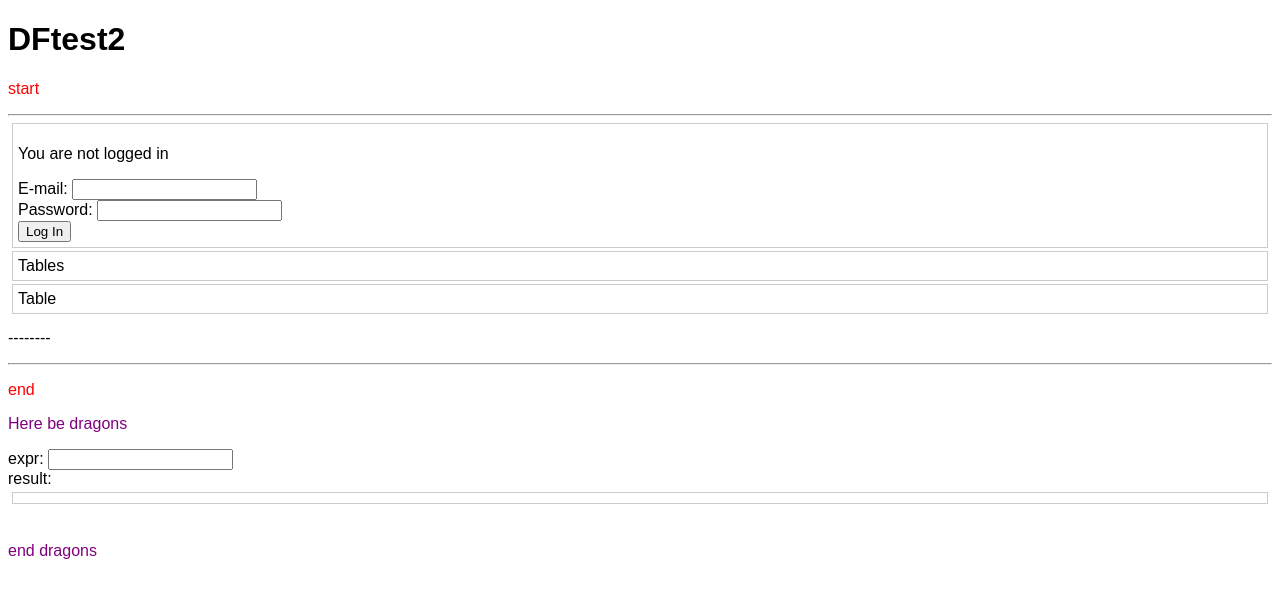
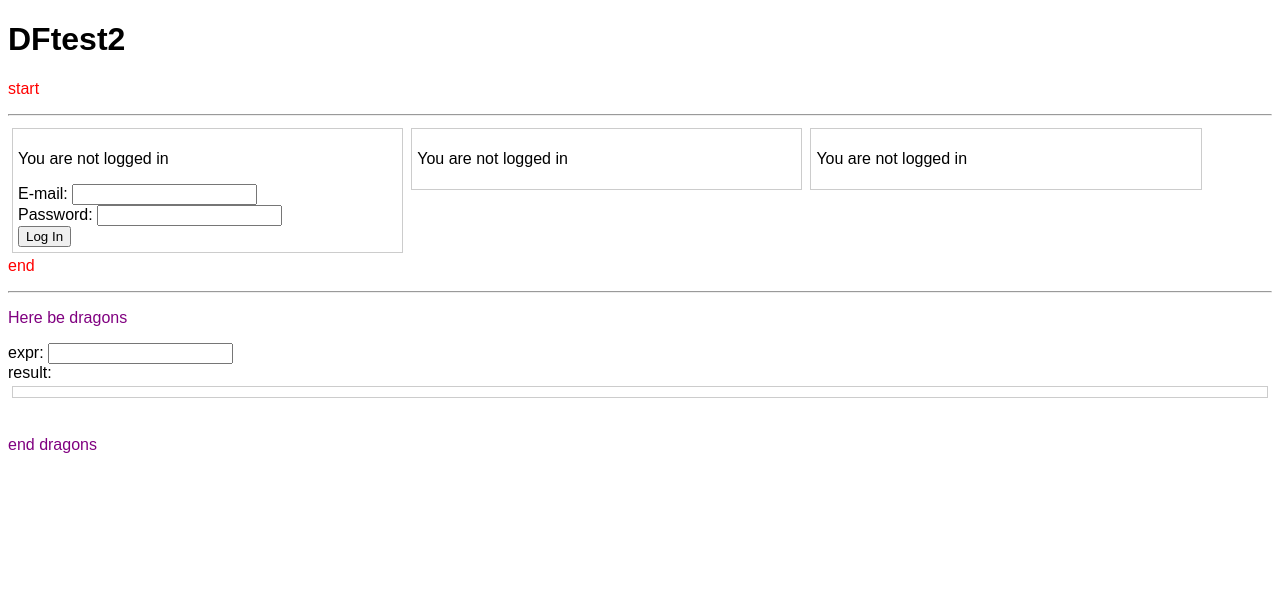
Before and after one commit to haiasko/haiasko.github.io, a Jekyll site: the page dftest2/dftest2.html, which Jekyll copies as it is, in a window 1280 px wide. Shown: the top 598 px of the page. Built offline with Jekyll 4.4.1, drawn with Linux system fonts in a browser that asks for light colours.

Commit message:
renamed ractive to loginRactive

```diff
--- a/dftest2/dftest2.html
+++ b/dftest2/dftest2.html
@@ -52,11 +52,11 @@
     <!-- my stuff -->
 
     <style>
-        body{ font-family:sans-serif, Arial; }
-	.myred { color:red; }
-	.mydrag { color:purple;	}
-	.mystatus { color:blue; }
-	.mycontainer { outline: 1px solid #ccc; padding: 5px; margin: 5px; }
+        body{ font-family: sans-serif, Arial; }
+	.myred { color: red; clear: both; }
+	.mydrag { color: purple; }
+	.mystatus { color: blue; }
+	.mycontainer { width: 30%; float: left; outline: 1px solid #ccc; padding: 5px; margin: 5px; }
     </style
 
     <!-- end my stuff -->
@@ -82,17 +82,41 @@
 
     <p class=myred>  start </p><hr>
 
-    <div class=mycontainer id='container'></div>
+    <div class=mycontainer id='loginContainer'></div>
 
     <div class=mycontainer id='tablesContainer'>Tables</div>
 
     <div class=mycontainer id='tableContainer'>Table</div>
 
-    <p>--------</p>
+    <p class="myred"> end </p><hr>
 
-    <hr><p class="myred"> end </p>
+    <!-- sample empty template -->
+    <script id='emptyTemplate' type='text/ractive'>
 
-    <script id='myTemplate' type='text/ractive'>
+      {{^loggedIn}}
+      <p>You are not logged in</p>
+      {{/loggedIn}}
+
+      {{#loggedIn}}
+
+      <!-- Put real stuff here -->
+
+      {{/loggedIn}}
+
+    </script>
+
+    <!-- sample empty script -->
+    <script type='text/javascript'>
+      var emptyRactive = new Ractive({
+      el: 'emptyContainer',
+      template: '#emptyTemplate',
+      data: {
+      }
+      });
+    </script>
+
+    <!-- Login template -->
+    <script id='loginTemplate' type='text/ractive'>
 
       {{#status}}
       <p class="mystatus">{{status}}</p>
@@ -100,7 +124,7 @@
 
       {{#loggedIn}}
       <p>Logged in: {{loggedIn}}</p>
-      <button onclick="ractive.set('loggedIn', false)">Log Out</button>
+      <button onclick="logout">Log Out</button>
       {{/loggedIn}}
 
       {{^loggedIn}}
@@ -112,41 +136,88 @@
 
     </script>
 
-    <script>
-      var ractive = new Ractive({
-      el: 'container',
-      template: '#myTemplate',
+    <!-- Login script -->
+    <script type='text/javascript'>
+      var loginRactive = new Ractive({
+      el: 'loginContainer',
+      template: '#loginTemplate',
       data: { status: "", loggedIn: false, email: undefined, password: undefined, response: undefined }
       });
     </script>
 
+    <!-- Tables list template -->
+    <script id='tablesTemplate' type='text/ractive'>
+      {{^ractive.loggedIn}}
+      <p>You are not logged in</p>
+      {{/ractive.loggedIn}}
 
-    <script id='myEval' type='text/ractive'>
+      {{#loggedIn}}
 
-      expr: <input type="text" value='{{toeval}}'><br/>
-      result: <pre>{{{myev(toeval)}}}</pre><br/>
+      <!-- Put real stuff here -->
+      Table list
+
+      {{/loggedIn}}
 
     </script>
 
+    <!-- Tables list script -->
+    <script type='text/javascript'>
+      var tablesRactive = new Ractive({
+      el: 'tablesContainer',
+      template: '#tablesTemplate',
+      data: {
+      }
+      });
+    </script>
+
+
+    <!-- Table details template -->
+    <script id='tableTemplate' type='text/ractive'>
+      {{^loggedIn}}
+      <p>You are not logged in</p>
+      {{/loggedIn}}
+
+      {{#loggedIn}}
+
+      <!-- Put real stuff here -->
+      Table detail
+
+      {{/loggedIn}}
+    </script>
+
+    <!-- Tables details script -->
+    <script type='text/javascript'>
+      var tableRactive = new Ractive({
+      el: 'tableContainer',
+      template: '#tableTemplate',
+      data: {
+      }
+      });
+    </script>
+
+
     <!-- My main stuff here -->
 
-    <script>
+    <script type='text/javascript'>
+
+      app = { loggedIn: false, uid: undefined, uname: undefined, response: undefined, status: undefined};
 
       function myLogin () {
         var body = {
-          email: ractive.get('email'),
-          password: ractive.get('password')
+          email: loginRactive.get('email'),
+          password: loginRactive.get('password')
         };
         window.df.apis.user.login({body: body}, function (response) {
 
         //assign session token to be used for the session duration
             window.authorizations.add("X-DreamFactory-Session-Token", new ApiKeyAuthorization("X-Dreamfactory-Session-Token", response.session_id, 'header'));
-            ractive.set('loggedIn', true);
-            ractive.set('response', response);
+            loginRactive.set('status', "");
+            loginRactive.set('loggedIn', true);
+            loginRactive.set('response', response);
         }, function(response){
-            ractive.set('status', myGetErrorString(response));
-            ractive.set('loggedIn', false);
-            ractive.set('response', response);
+            loginRactive.set('status', myGetErrorString(response));
+            loginRactive.set('loggedIn', false);
+            loginRactive.set('response', response);
         });
       }
 
@@ -167,6 +238,17 @@
     <p class="mydrag"> Here be dragons </p>
 
     <div id='evalContainer'></div>
+
+    <!-- Eval template -->
+
+    <script id='myEval' type='text/ractive'>
+
+      expr: <input type="text" value='{{toeval}}'><br/>
+      result: <pre>{{{myev(toeval)}}}</pre><br/>
+
+    </script>
+
+    <!-- Eval script  -->
 
     <script>
       var evalRactive = new Ractive({
```
